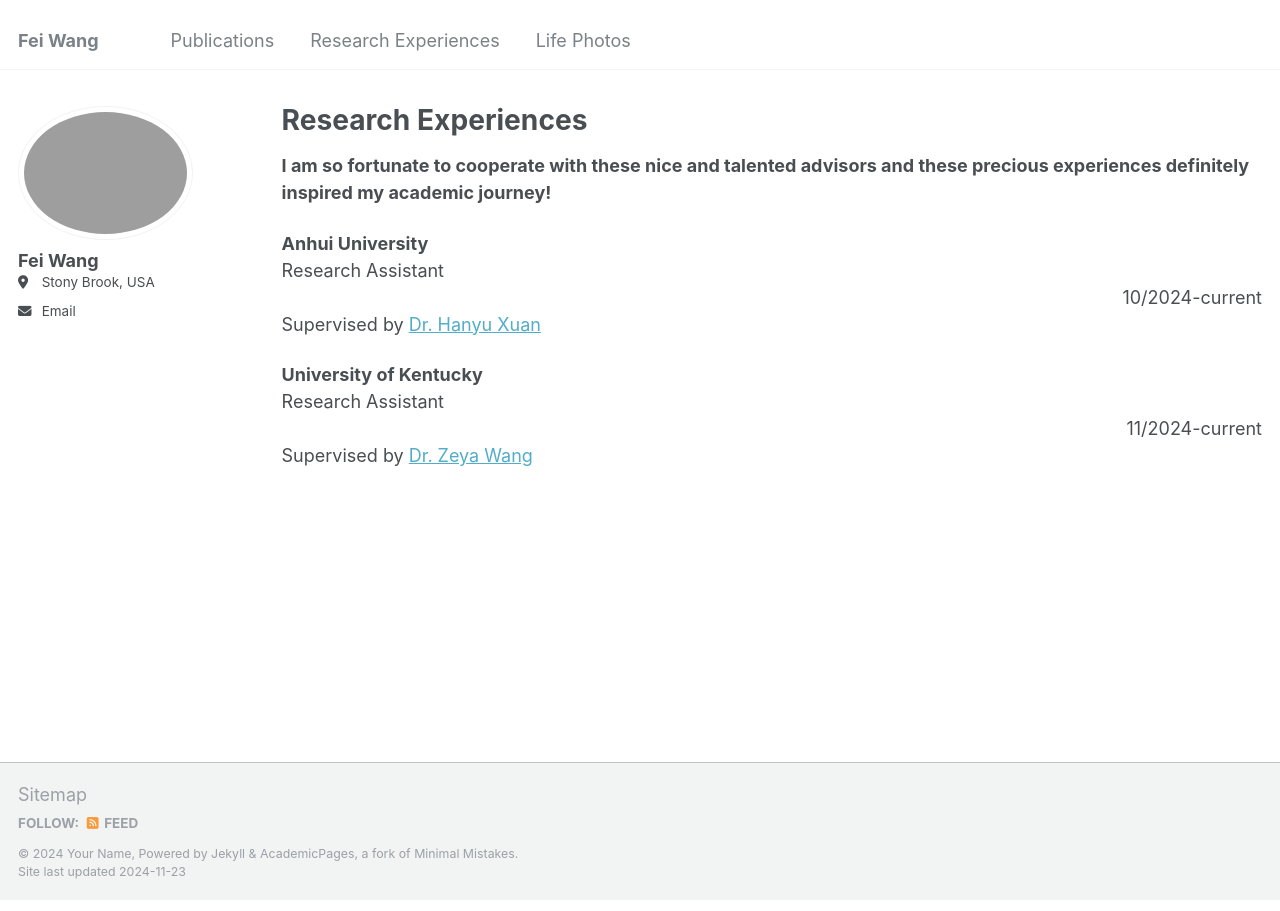
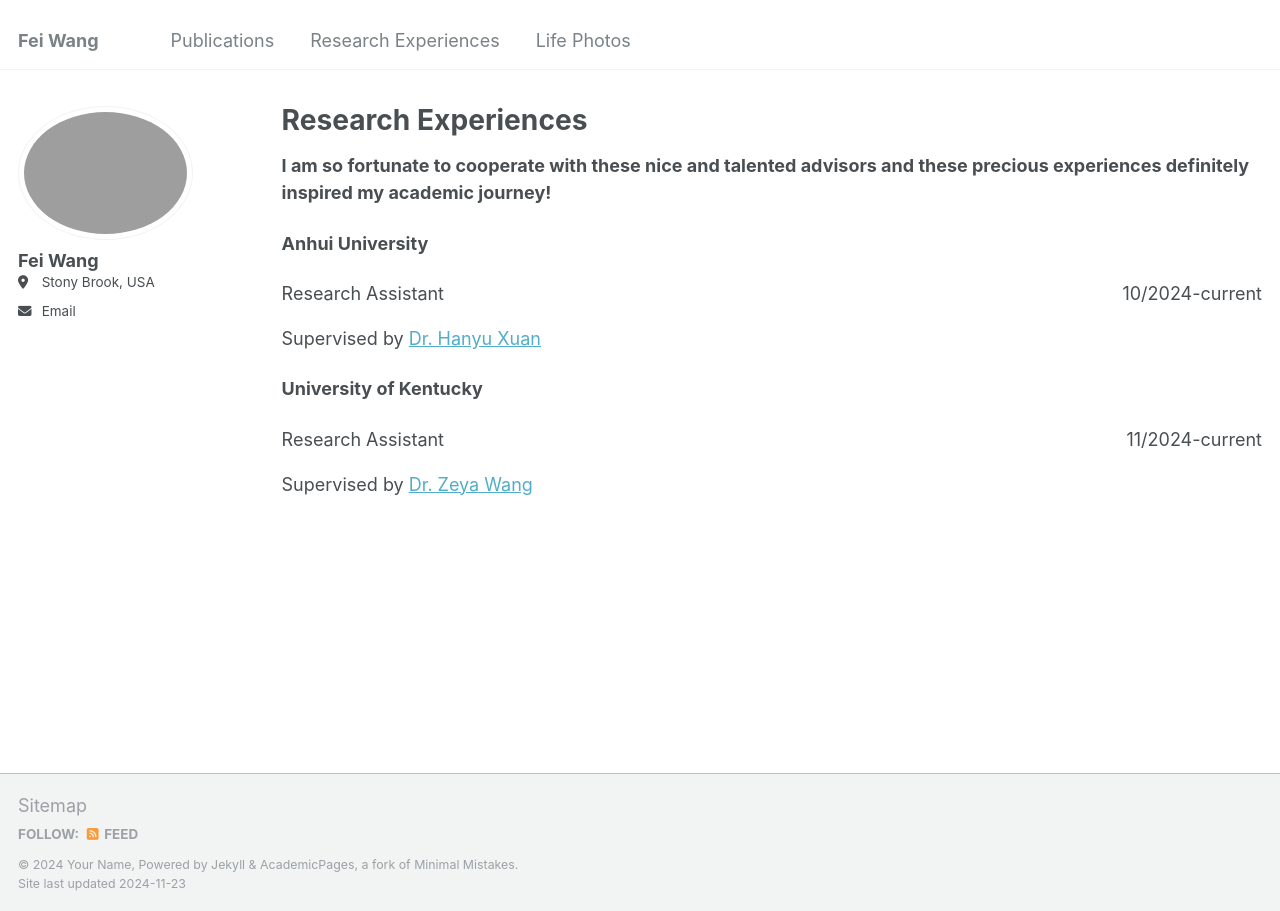
Before and after one commit to feiwang2004/feiwang2004.github.io, a Jekyll site: the page built from _pages/research_experience.md, in a window 1280 px wide. Built offline with Jekyll 4.4.1, drawn with Linux system fonts in a browser that asks for light colours.

Commit message:
Update research_experience.md

```diff
--- a/_pages/research_experience.md
+++ b/_pages/research_experience.md
@@ -12,9 +12,15 @@ redirect_from:
 
 
 **Anhui University**<br>
-Research Assistant<span style="display: inline-block; width: 100%; text-align: right;">10/2024-current</span><br>
+<div style="display: flex; justify-content: space-between;">
+  <span>Research Assistant</span>
+  <span>10/2024-current</span>
+</div>
 Supervised by [Dr. Hanyu Xuan](https://xuanhanyu.github.io/)
 
 **University of Kentucky**<br>
-Research Assistant<span style="display: inline-block; width: 100%; text-align: right;">11/2024-current</span><br>
+<div style="display: flex; justify-content: space-between;">
+  <span>Research Assistant</span>
+  <span>11/2024-current</span>
+</div>
 Supervised by [Dr. Zeya Wang](https://zeyawang.github.io)
```
